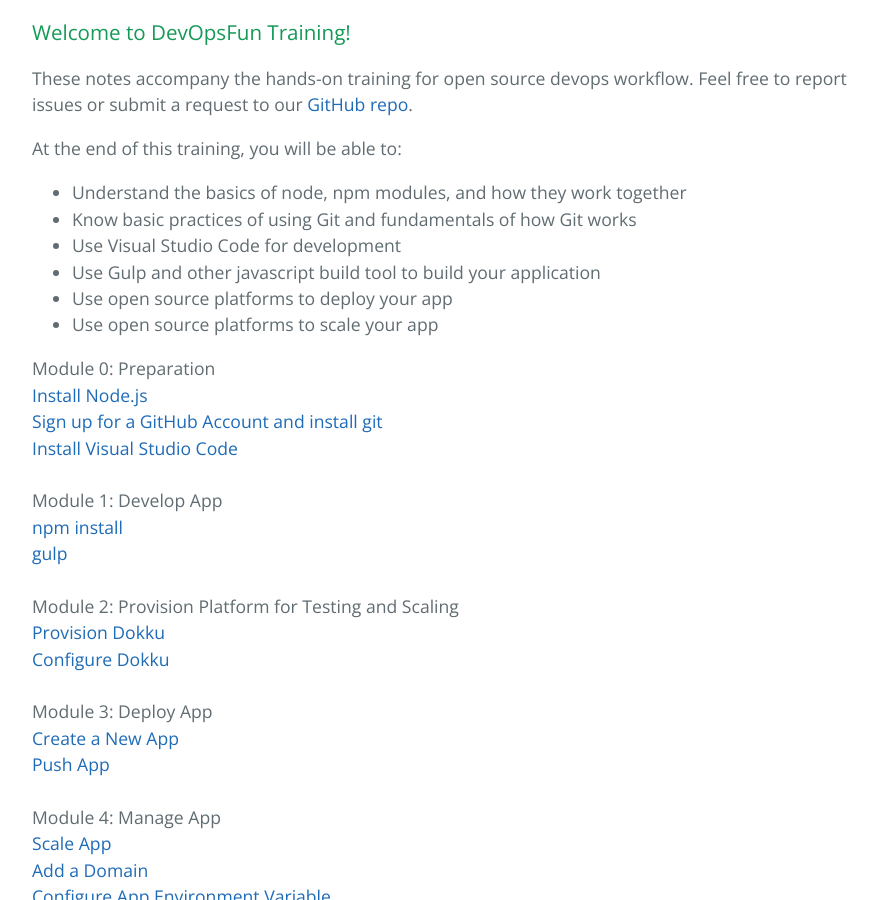
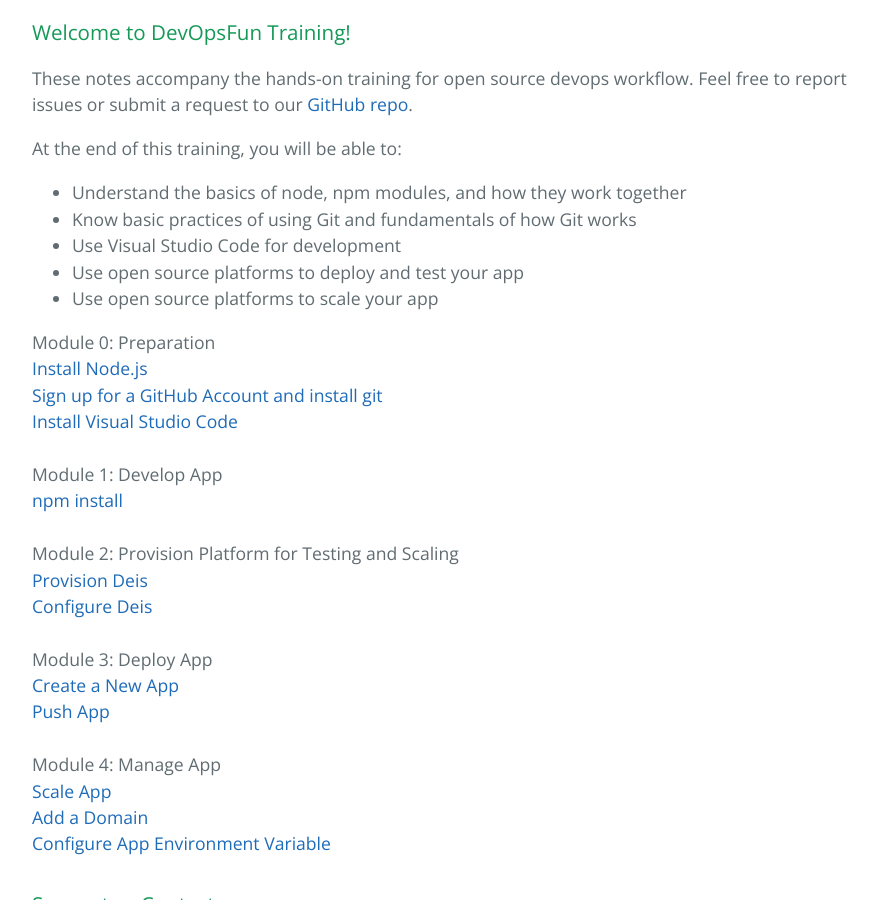
Before and after one commit to ritazh/devopsfun, a Jekyll site: the page index.html, which Jekyll copies as it is, in a window 1280 px wide and 900 px high, scrolled down 398 px. Shown: the whole window, without its empty margins (192-1070 px from the left). Built offline with Jekyll 4.4.1, drawn with Linux system fonts in a browser that asks for light colours.

```diff
--- a/index.html
+++ b/index.html
@@ -37,10 +37,7 @@ At the end of this training, you will be able to:
     Use Visual Studio Code for development
   </li>
   <li>
-    Use Gulp and other javascript build tool to build your application
-  </li>
-  <li>
-    Use open source platforms to deploy your app
+    Use open source platforms to deploy and test your app
   </li>
   <li>
     Use open source platforms to scale your app
@@ -86,24 +83,18 @@ At the end of this training, you will be able to:
           npm install
         </a>
       </div>
-
-      <div>
-        <a href="gulp">
-          gulp
-        </a>
-      </div>
   </div>
   <br/>
   <div>Module 2: Provision Platform for Testing and Scaling</div>
       <div>
-        <a class="post-link" href="provision-dokku/">
-          Provision Dokku
+        <a class="post-link" href="provision-deis/">
+          Provision Deis
         </a>
       </div>
 
       <div>
-        <a href="configure-dokku/">
-          Configure Dokku
+        <a href="configure-deis/">
+          Configure Deis
         </a>
       </div>
   </div>
```
Also changed, not shown: _posts/2016-01-06-install-vscode.md (added, +44 -0 lines), _posts/2015-12-21-git-setup.md (renamed from _posts/2015-12-21-git-setup.markdown).
